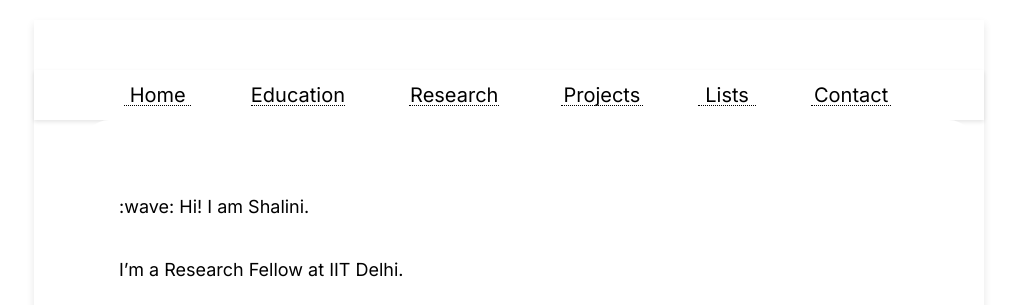
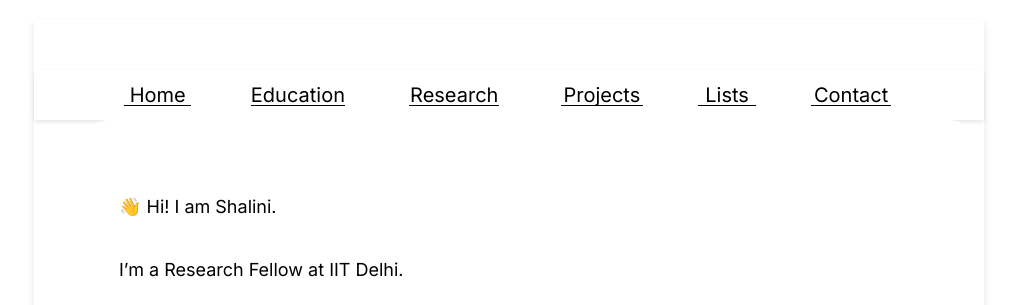
Before and after one commit to shalinis602/shalinis602.github.io, a Jekyll site: the page built from index.md, in a window 1280 px wide. Shown: the top 305 px of the page, without its empty margins (131-1148 px from the left). Built offline with Jekyll 4.4.1, drawn with Linux system fonts in a browser that asks for light colours.

Commit message:
Change underline, fix emoji by using HTML entities

```diff
--- a/_layouts/default.html
+++ b/_layouts/default.html
@@ -7,7 +7,6 @@
     <title>{{ page.title }}</title>
     <link rel="stylesheet" href="{{ '/css/my.css' | relative_url }}">
     <link href="https://fonts.googleapis.com/css2?family=Inter" rel="stylesheet">
-    <link href="https://fonts.googleapis.com/css?family=Montserrat:400,700" rel="stylesheet">
     <link href="https://fonts.googleapis.com/css?family=Roboto" rel="stylesheet">
     <link rel="stylesheet" href="https://cdnjs.cloudflare.com/ajax/libs/font-awesome/5.15.4/css/all.min.css">
 </head>
--- a/css/my.css
+++ b/css/my.css
@@ -68,7 +68,7 @@ body {
     height: 5px;
     bottom: 14px;
     left: 15%; /* Adjust left position to center the underline */
-    border-bottom: 1px dotted black; /* Dotted Line */
+    border-bottom: 1px solid black; /* Solid underline */
     transition: background-color 0.3s ease; /* Smooth transition for visibility */
 }
 
```
Also changed, not shown: index.md (+3 -1 lines), 7 other files.
